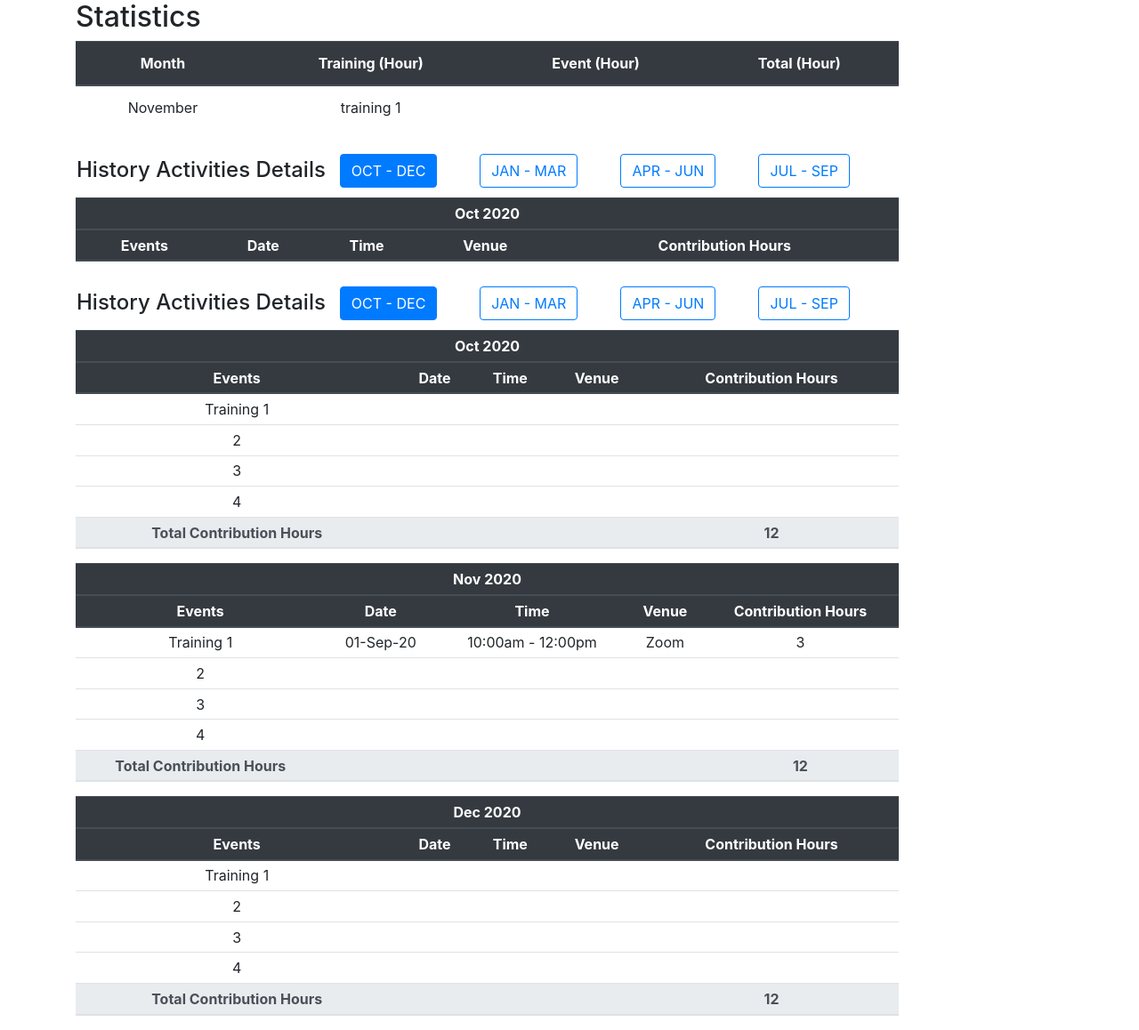
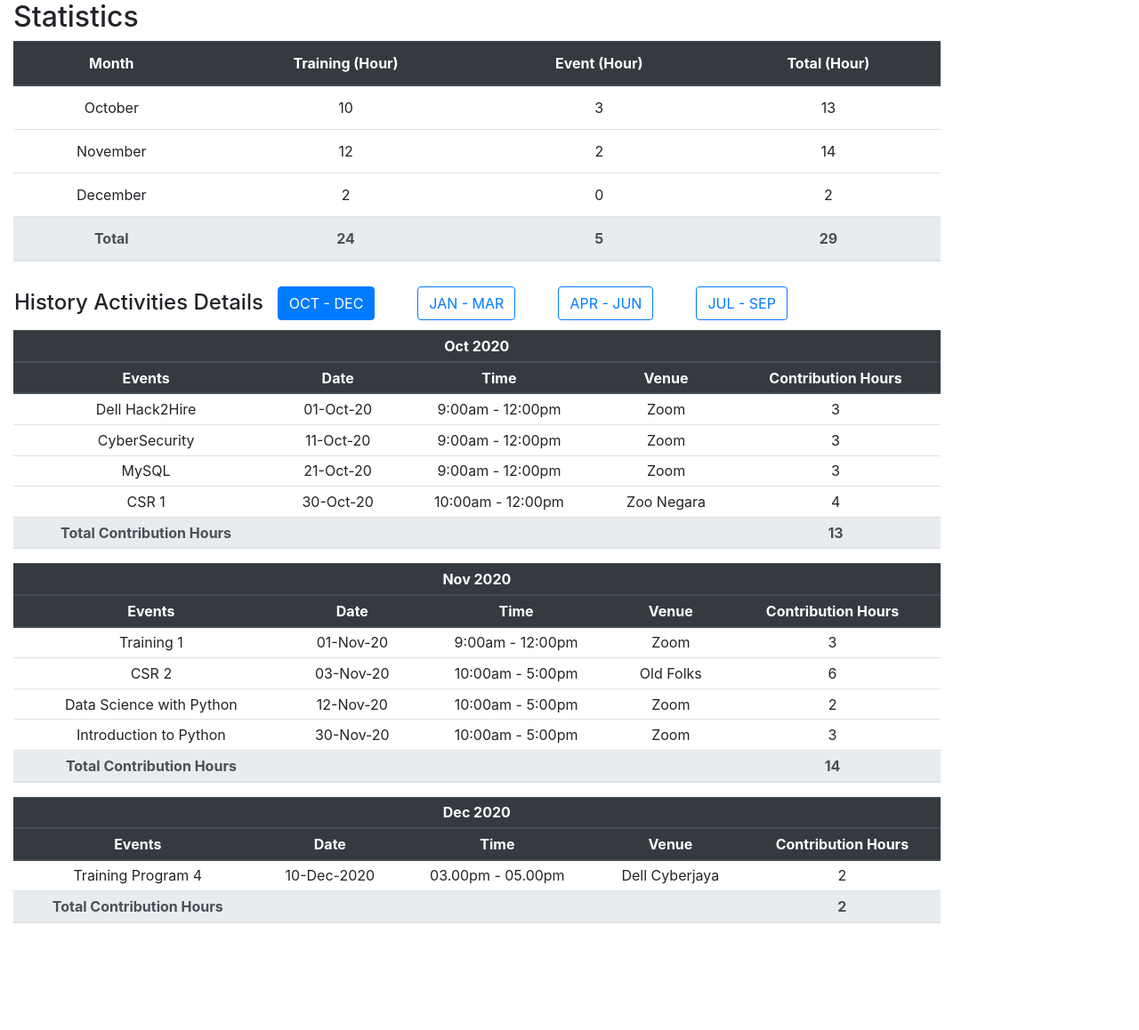
Before and after one commit to HakHung/dellh2h, a PHP site: page /history.php in a window 1280 px wide. Shown: the part 56-1214 px from the top of the page at 89% size. After the commit the page ends 1094 px from the top, so only its background shows below. Run offline with PHP 8.4, Linux system fonts and the light colour scheme; data comes from the database, SQL or seed files in the repository; tables that the repository leaves empty or names only in its code hold one stand-in row (values such as "Sample post"); lists and menus that the app fills with data are empty.

Commit message:
hard code history.php

```diff
--- a/history.php
+++ b/history.php
@@ -40,149 +40,8 @@
       </ul>
     </div>
   </nav>
-  <?php
-  $servername = "localhost";
-  $username = "root";
-  $password = "";
-  $dbname = "delldb";
 
-  $conn = new mysqli($servername, $username, $password, $dbname);
-
-  if ($conn->connect_error) {
-    die("Connection failed: " . $conn->connect_error);
-  }
-  date_default_timezone_set("Asia/Kuala_Lumpur");
-  $date = date('Y-m-d');
-
-  $sql = "SELECT TIMEDIFF(event_table.appt1,event_table.appt) AS time1, eventid FROM event_table";
-                        $result2 = $conn->query($sql);
-
-                        //Create a SQL String
-                        if($result2->num_rows>0){
-                            while($row = $result2->fetch_assoc()){
-
-                                $sql = "UPDATE user_event SET contribution='".$row['time1']."' WHERE eventid = ".$row['eventid']." AND userid=1";
-                                $conn->query($sql);
-                            }
-                        }
-
-  $sql = "SELECT eventid, eventname,datepicker,appt,appt1,venue,description
-                  FROM event_table
-                  WHERE datepicker>='$date' AND eventcategory ='training' AND eventid NOT IN (SELECT eventid FROM user_event)
-                  ORDER BY datepicker ";
-  $result = $conn->query($sql);
-
-  $date2 = date('m');
-
-  $printedmonth = FALSE;
-  $count = 1;
-  echo "<div class='container'>
-  <h2>Statistics</h2>
-  <table class='table table-hover text-center col-10'>
-    <thead class='thead-dark'>
-      <tr>
-      <th>Month</th>
-<th>Training (Hour)</th>
-<th>Event (Hour)</th>
-<th>Total (Hour)</th>
-</tr>
-</thead>
-<tbody>
-";
-  for ($i = $date2; $count < 12; $i++, $count++) {
-      $printedmonth = FALSE;
-      if ($i == 12) {
-          $i = 1;
-      }
-
-      if ($result->num_rows > 0) {
-          $result->data_seek(0);
-
-          while ($row = $result->fetch_assoc()) {
-              $month = date("m", strtotime($row['datepicker']));
-              // echo "<h1>". $month ."</h1>";
-              if ($month == $i) {
-                  if ($printedmonth == FALSE) {
-                      $monthName = date('F', mktime(0, 0, 0, $month, 10));
-                      $printedmonth = TRUE;
-                      echo "<tr><td>" . $monthName . "</td>";
-                      echo "<td>" . $row['eventname'] . "</td>";
-                  }
-                }
-            }
-        }
-    }
-echo "</tr>
-</tbody>
-</table>
-  </div>";
-
-  echo" <div class='container'>
-
-  <div class='row'>
-    <h4 class='m-3'>History Activities Details</h4>
-    <form class='form-inline '>
-
-      <button class='btn btn-primary mr-5' type='button'>OCT - DEC</button>
-      <a href='#'><button class='btn btn-outline-primary mr-5' type='button'>JAN - MAR</button></a>
-      <a href='#'><button class='btn btn-outline-primary mr-5' type='button'>APR - JUN</button></a>
-      <a href='#'><button class='btn btn-outline-primary mr-5' type='button'>JUL - SEP</button></a>
-    </form>
-
-  </div>
-
-  </nav>
-
-
-  <table class='table table-hover table-sm text-center col-10'>
-    <thead class='thead-dark'>
-      <tr>
-        <th colspan='5'>Oct 2020</th>
-      </tr>
-    </thead>
-    <thead class='thead-dark'>
-      <tr>
-        <th>Events</th>
-        <th>Date</th>
-        <th>Time</th>
-        <th>Venue</th>
-        <th>Contribution Hours</th>
-      </tr>
-    </thead>
-    <tbody>
-      ";
-
-      for ($i = $date2; $count < 12; $i++, $count++) {
-        $printedmonth = FALSE;
-        if ($i == 12) {
-            $i = 1;
-        }
-
-        if ($result->num_rows > 0) {
-            $result->data_seek(0);
-
-            while ($row = $result->fetch_assoc()) {
-                $month = date("m", strtotime($row['datepicker']));
-                // echo "<h1>". $month ."</h1>";
-                if ($month == $i) {
-                    if ($printedmonth == FALSE) {
-                        $monthName = date('F', mktime(0, 0, 0, $month, 10));
-                        $printedmonth = TRUE;
-                        echo "<tr><td>" . $row['datepicker']. "</td>";
-                        echo "<td>" . $row['appt']. " - ". $row['appt1'] . "</td>";
-                        echo "<td>"  . $row['venue'] . "</td>";
-                        echo "<td>"  . $row['contribution']. "</td>";
-                    }
-                  }
-              }
-          }
-      }
-      echo "</tr>
-</tbody>
-</table>
-  </div>";
-  ?>
-  <!-- <div class='container'>
+  <div class='container-fluid'>
     <h2>Statistics</h2>
     <table class='table table-hover text-center col-10'>
       <thead class='thead-dark'>
@@ -195,42 +54,37 @@ echo "</tr>
       </thead>
       <tbody>
         <tr>
-          <td>1</td>
-          <td></td>
-          <td></td>
-          <td></td>
+          <td>October</td>
+          <td>10</td>
+          <td>3</td>
+          <td>13</td>
         </tr>
         <tr>
+          <td>November</td>
+          <td>12</td>
           <td>2</td>
-          <td></td>
-          <td></td>
-          <td></td>
+          <td>14</td>
         </tr>
         <tr>
-          <td>3</td>
-          <td></td>
-          <td></td>
-          <td></td>
+          <td>December</td>
+          <td>2</td>
+          <td>0</td>
+          <td>2</td>
         </tr>
-        <tr>
-          <td>4</td>
-          <td></td>
-          <td></td>
-          <td></td>
-        </tr>
+
       </tbody>
       <thead class='thead-light'>
         <tr>
           <th>Total</th>
-          <th></th>
-          <th></th>
-          <th></th>
+          <th>24</th>
+          <th>5</th>
+          <th>29</th>
         </tr>
       </thead>
     </table>
-  </div> -->
+  </div>
 
-  <div class='container'>
+  <div class='container-fluid'>
 
     <div class='row'>
       <h4 class='m-3'>History Activities Details</h4>
@@ -264,32 +118,32 @@ echo "</tr>
       </thead>
       <tbody>
         <tr>
-          <td>Training 1</td>
-          <td></td>
-          <td></td>
-          <td></td>
-          <td></td>
+          <td>Dell Hack2Hire</td>
+          <td>01-Oct-20</td>
+          <td>9:00am - 12:00pm</td>
+          <td>Zoom</td>
+          <td>3</td>
         </tr>
         <tr>
-          <td>2</td>
-          <td></td>
-          <td></td>
-          <td></td>
-          <td></td>
+          <td>CyberSecurity</td>
+          <td>11-Oct-20</td>
+          <td>9:00am - 12:00pm</td>
+          <td>Zoom</td>
+          <td>3</td>
         </tr>
         <tr>
+          <td>MySQL</td>
+          <td>21-Oct-20</td>
+          <td>9:00am - 12:00pm</td>
+          <td>Zoom</td>
           <td>3</td>
-          <td></td>
-          <td></td>
-          <td></td>
-          <td></td>
         </tr>
         <tr>
+          <td>CSR 1</td>
+          <td>30-Oct-20</td>
+          <td>10:00am - 12:00pm</td>
+          <td>Zoo Negara</td>
           <td>4</td>
-          <td></td>
-          <td></td>
-          <td></td>
-          <td></td>
         </tr>
       </tbody>
       <thead class='thead-light'>
@@ -298,7 +152,7 @@ echo "</tr>
           <th></th>
           <th></th>
           <th></th>
-          <th>12</th>
+          <th>13</th>
         </tr>
       </thead>
     </table>
@@ -321,31 +175,31 @@ echo "</tr>
       <tbody>
         <tr>
           <td>Training 1</td>
-          <td>01-Sep-20</td>
-          <td>10:00am - 12:00pm</td>
+          <td>01-Nov-20</td>
+          <td>9:00am - 12:00pm</td>
           <td>Zoom</td>
           <td>3</td>
         </tr>
         <tr>
-          <td>2</td>
-          <td></td>
-          <td></td>
-          <td></td>
-          <td></td>
+          <td>CSR 2</td>
+          <td>03-Nov-20</td>
+          <td>10:00am - 5:00pm</td>
+          <td>Old Folks</td>
+          <td>6</td>
         </tr>
         <tr>
-          <td>3</td>
-          <td></td>
-          <td></td>
-          <td></td>
-          <td></td>
+          <td>Data Science with Python</td>
+          <td>12-Nov-20</td>
+          <td>10:00am - 5:00pm</td>
+          <td>Zoom</td>
+          <td>2</td>
         </tr>
         <tr>
-          <td>4</td>
-          <td></td>
-          <td></td>
-          <td></td>
-          <td></td>
+          <td>Introduction to Python</td>
+          <td>30-Nov-20</td>
+          <td>10:00am - 5:00pm</td>
+          <td>Zoom</td>
+          <td>3</td>
         </tr>
       </tbody>
       <thead class='thead-light'>
@@ -354,7 +208,7 @@ echo "</tr>
           <th></th>
           <th></th>
           <th></th>
-          <th>12</th>
+          <th>14</th>
         </tr>
       </thead>
     </table>
@@ -376,33 +230,13 @@ echo "</tr>
       </thead>
       <tbody>
         <tr>
-          <td>Training 1</td>
-          <td></td>
-          <td></td>
-          <td></td>
-          <td></td>
+          <td>Training Program 4</td>
+          <td>10-Dec-2020</td>
+          <td>03.00pm - 05.00pm</td>
+          <td>Dell Cyberjaya</td>
+          <td>2</td>
         </tr>
-        <tr>
-          <td>2</td>
-          <td></td>
-          <td></td>
-          <td></td>
-          <td></td>
-        </tr>
-        <tr>
-          <td>3</td>
-          <td></td>
-          <td></td>
-          <td></td>
-          <td></td>
-        </tr>
-        <tr>
-          <td>4</td>
-          <td></td>
-          <td></td>
-          <td></td>
-          <td></td>
-        </tr>
+
       </tbody>
       <thead class='thead-light'>
         <tr>
@@ -410,7 +244,7 @@ echo "</tr>
           <th></th>
           <th></th>
           <th></th>
-          <th>12</th>
+          <th>2</th>
         </tr>
       </thead>
     </table>
```
